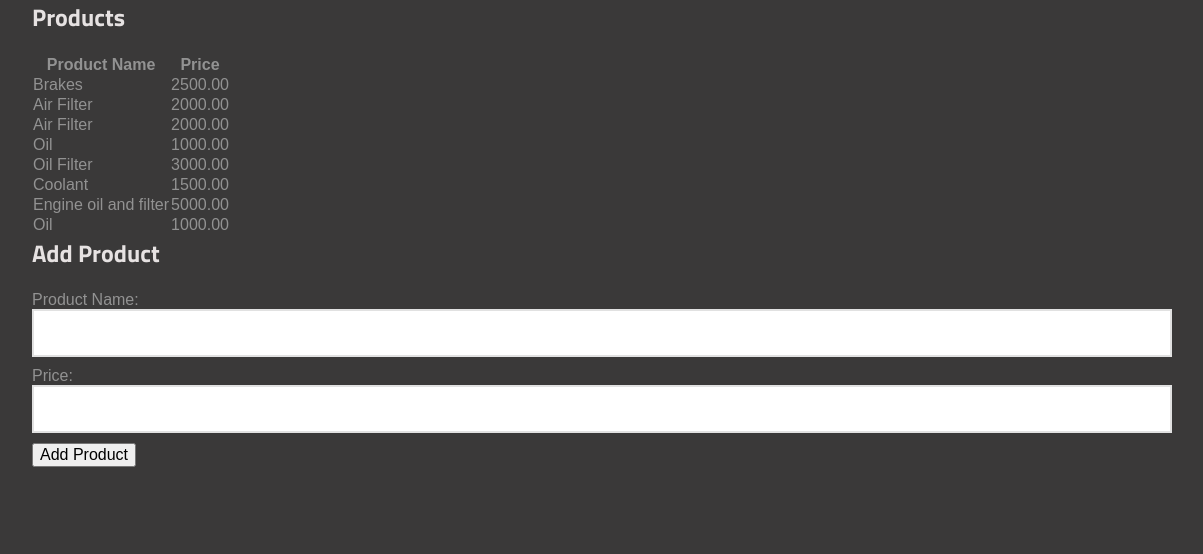
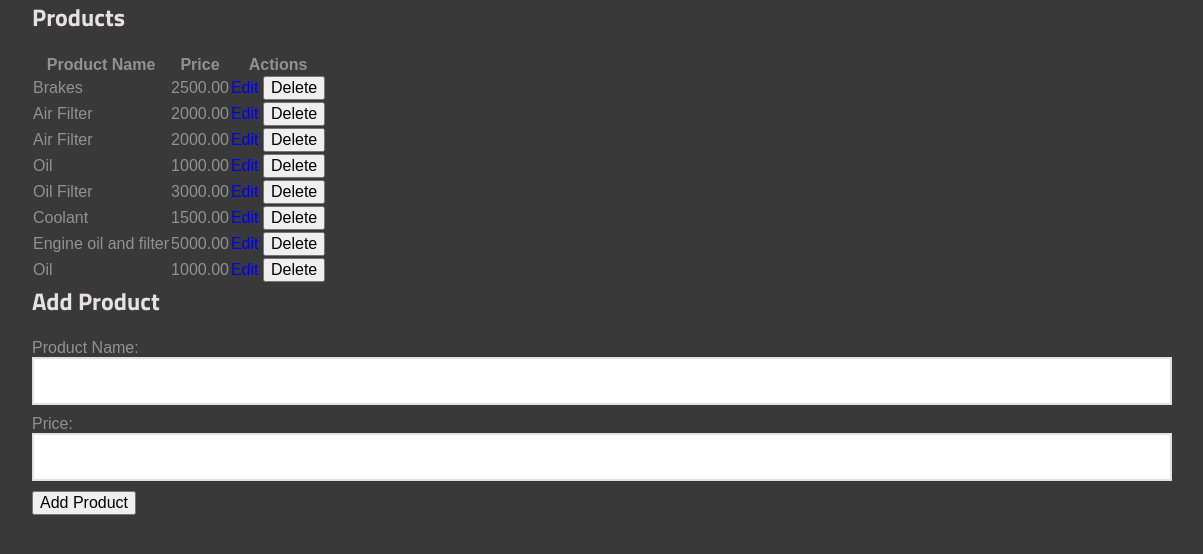
Before and after one commit to benzoic09/Vehicle_Maintenance_System, a Django app: page /products/ in a window 1520 px wide; the page is wider, and only the part inside the window is pictured. Shown: the part 111-665 px from the top of that part, without its empty margins (223-1426 px from the left). Run offline with Django 4.2, Linux system fonts and the light colour scheme; a user stored in the database is signed in; data comes from the database, SQL or seed files in the repository; both versions use the stored data as it was after the commit; some libraries are stand-ins or nearby versions.

Commit message:
added edit and delete function

```diff
--- a/vms/templates/products.html
+++ b/vms/templates/products.html
@@ -11,6 +11,7 @@
                     <tr>
                         <th>Product Name</th>
                         <th>Price</th>
+                        <th> Actions</th>
                     </tr>
                 </thead>
                 <tbody>
@@ -18,10 +19,18 @@
                         <tr>
                             <td>{{ product.name }}</td>
                             <td>{{ product.price }}</td>
+                            <td>
+                                <a href="{% url 'edit_product' product.id %}" class="btn btn-edit">Edit</a>
+                                <form method="post" action="{% url 'delete_product' product.id %}" style="display: inline;">
+                                    {% csrf_token %}
+                                    <button type="submit" class="btn btn_delete"> Delete</button>
+                                </form>
+                            </td>
                         </tr>
                     {% endfor %}
                 </tbody>
             </table>
+
             <h2>Add Product</h2>
             <form method="post">
                 {% csrf_token %}
@@ -29,7 +38,7 @@
                 <input type="text" id="name" name="name" required>
                 <label for="price">Price:</label>
                 <input type="number" id="price" name="price" step="0.01" required>
-                <button type="submit">Add Product</button>
+                <button type="submit" class="btn btn_add">Add Product</button>
             </form>
         </div>
         {% endblock %}
--- a/vms/vms_app/urls.py
+++ b/vms/vms_app/urls.py
@@ -11,7 +11,12 @@ urlpatterns = [
     path('logout/', views.logout_view, name='logout'),
     path('products/', views.product_list, name='product_list'),
 
+    # logins
      path('signup/', views.signup, name='signup'),
     path('login/', views.login_view, name='login'),
     path('logout/', views.logout_view, name='logout'),
+
+    # product edits
+    path('products/edit/<int:id>/', views.edit_product, name='edit_product'),
+    path('products/delete/<int:id>/', views.delete_product, name='delete_product')
 ]
--- a/vms/vms_app/views.py
+++ b/vms/vms_app/views.py
@@ -1,6 +1,6 @@
 from django.contrib.auth import login, authenticate, logout
 from django.contrib.auth.decorators import login_required
-from django.shortcuts import render, redirect
+from django.shortcuts import render, redirect, get_object_or_404
 from .forms import SignUpForm
 from .models import Product
 from django.core.mail import send_mail
@@ -76,3 +76,23 @@ def product_list(request):
 
     products = Product.objects.all()
     return render(request, 'products.html', {'products': products})
+
+
+@login_required
+def edit_product(request, id):
+    product = get_object_or_404(product, id=id)
+    if request.method == 'POST':
+        product.name = request.POST.get('name')
+        product.price = request.POST.get('price')
+        product.save()
+        return redirect('product_list')
+    return render (request, 'edit_product.html', {product: product})
+
+
+@login_required
+def delete_product(request, id):
+    product = get_object_or_404(Product, id=id)
+    if request.method == 'POST':
+        product.delete()
+        return redirect('product_list')
+    return render(request, 'delete_product.html', {'product': product})
```
Also changed, not shown: vms/templates/delete_product.html (added, +13 -0 lines), vms/templates/edit_product.html (added, +15 -0 lines), vms/db.sqlite3.
